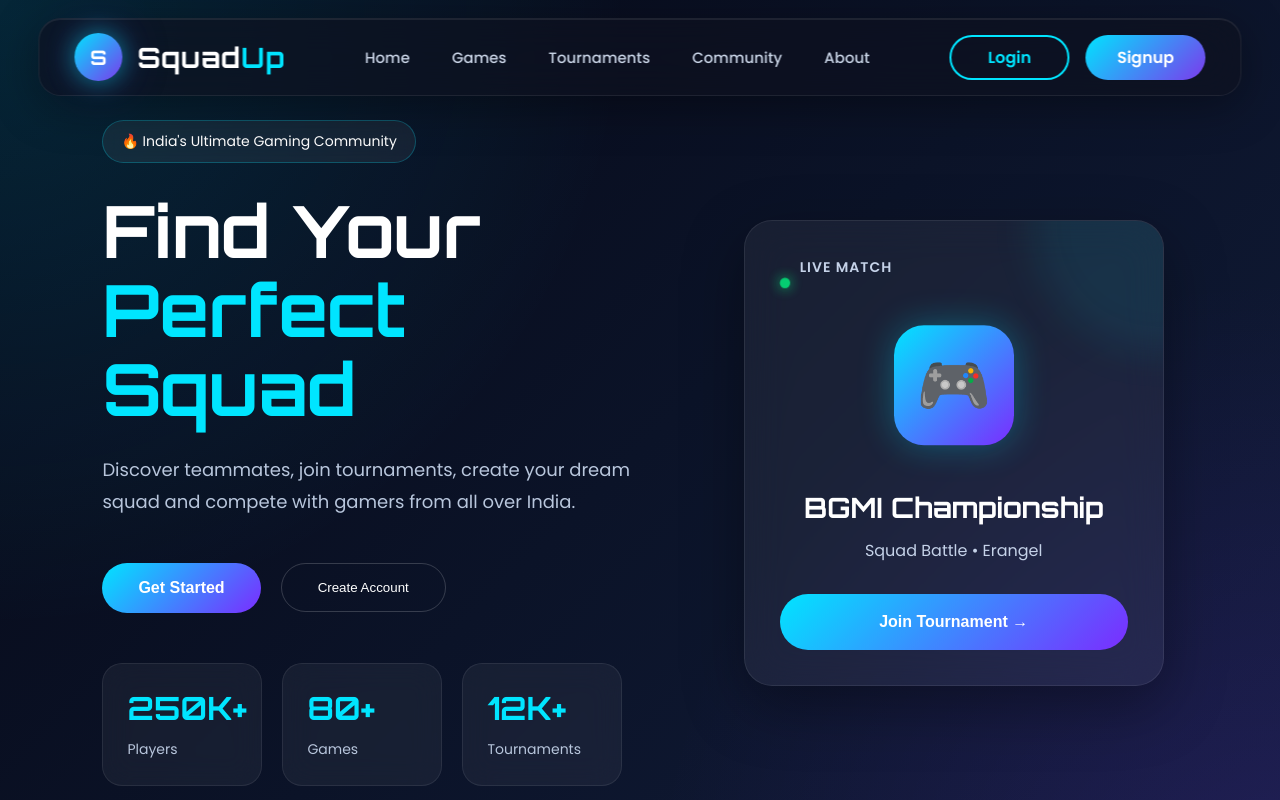
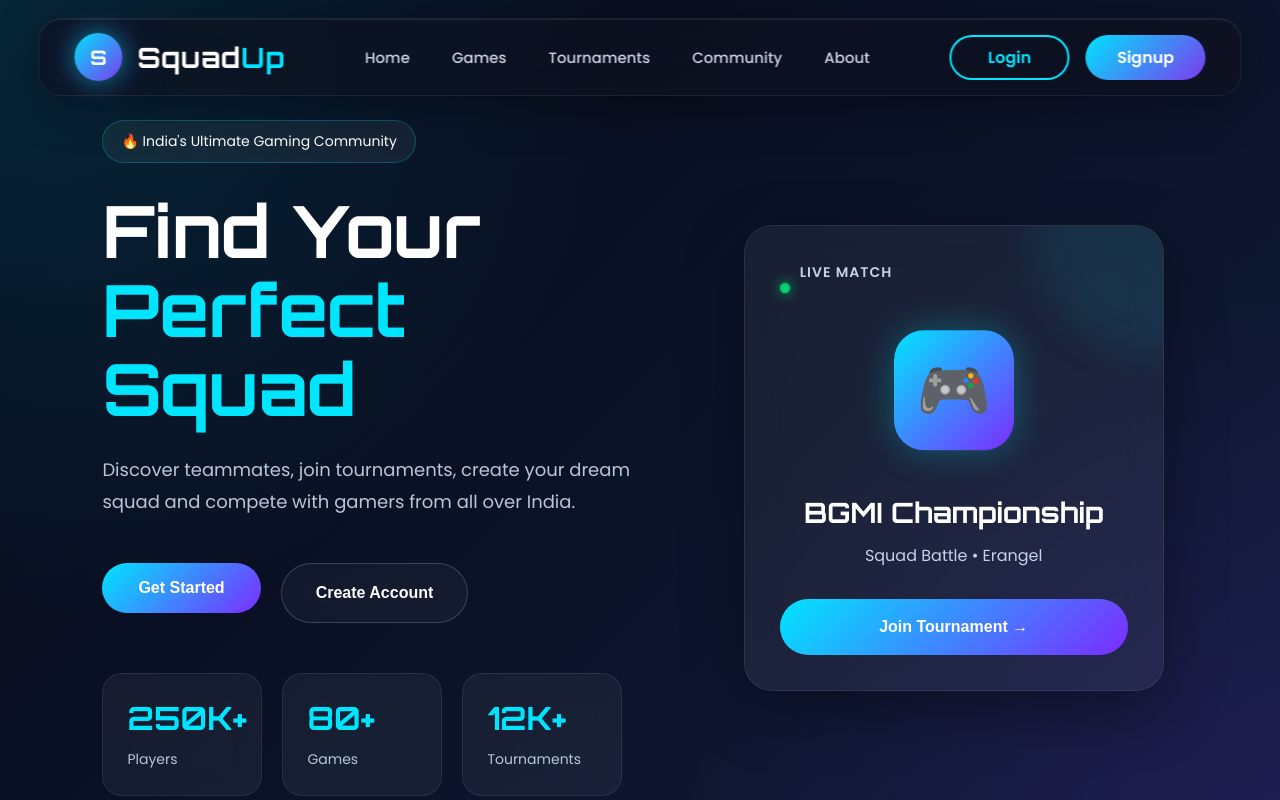
Before and after one commit to jyotisingh-1/squadup, a React (Vite) app in the folder client/: page / in a window 1280 px wide. Shown: the top 800 px of the page. Built offline with nearby package versions, Linux system fonts and the light colour scheme.

Commit message:
feat(profile)
complete profile editing and Firebase integration

```diff
--- a/client/src/pages/Login.jsx
+++ b/client/src/pages/Login.jsx
@@ -1,10 +1,13 @@
 import { useState } from "react";
 import { Eye, EyeOff } from "lucide-react";
 import { Link, useNavigate } from "react-router-dom";
-import { signInWithEmailAndPassword } from "firebase/auth";
+import {
+  signInWithEmailAndPassword,
+  sendPasswordResetEmail,
+} from "firebase/auth";
+
 import { auth } from "../firebase/firebase";
 import "../styles/login.css";
-import { sendPasswordResetEmail } from "firebase/auth";
 
 function Login() {
   const navigate = useNavigate();
@@ -16,6 +19,8 @@
 
   const [error, setError] = useState("");
   const [loading, setLoading] = useState(false);
+
+  /* ================= LOGIN ================= */
 
   const handleLogin = async (e) => {
     e.preventDefault();
@@ -72,10 +77,13 @@
       setLoading(false);
     }
   };
+
+  /* ================= FORGOT PASSWORD ================= */
+
   const handleForgotPassword = async () => {
 
     if (!email) {
-    toast.error("Please enter your email first.");
+      alert("Please enter your registered email first.");
       return;
     }
 
@@ -83,30 +91,36 @@
 
       await sendPasswordResetEmail(auth, email);
 
-    toast.success(
-      "Password reset link sent to your email 📧"
+      alert(
+        "Password reset link sent! 📧\nPlease check your email inbox."
       );
 
     } catch (error) {
 
+      console.error("Password reset error:", error);
+
       switch (error.code) {
 
-      case "auth/user-not-found":
-        toast.error("No account found with this email.");
+        case "auth/invalid-email":
+          alert("Please enter a valid email address.");
           break;
 
-      case "auth/invalid-email":
-        toast.error("Enter a valid email.");
+        case "auth/user-not-found":
+          alert("No account found with this email.");
+          break;
+
+        case "auth/too-many-requests":
+          alert("Too many requests. Please try again later.");
           break;
 
         default:
-        toast.error(error.message);
-
+          alert("Failed to send reset email: " + error.message);
       }
 
     }
 
   };
+
   return (
     <div className="auth-page">
 
@@ -122,6 +136,8 @@
 
         <form onSubmit={handleLogin}>
 
+          {/* EMAIL */}
+
           <div className="input-box">
 
             <input
@@ -134,6 +150,8 @@
 
           </div>
 
+          {/* PASSWORD */}
+
           <div className="input-box password-box">
 
             <input
@@ -143,17 +161,7 @@
               onChange={(e) => setPassword(e.target.value)}
               required
             />
-            <div className="forgot-password">
 
-               <button
-                  type="button"
-                  onClick={handleForgotPassword}
-                 >
-
-                Forgot Password?
-                </button>
-
-            </div>
             <span
               className="eye-icon"
               onClick={() => setShowPassword(!showPassword)}
@@ -167,6 +175,21 @@
 
           </div>
 
+          {/* FORGOT PASSWORD */}
+
+          <div className="forgot-password">
+
+            <button
+              type="button"
+              onClick={handleForgotPassword}
+            >
+              Forgot Password?
+            </button>
+
+          </div>
+
+          {/* ERROR */}
+
           {error && (
             <p
               className="error-msg"
@@ -179,6 +202,8 @@
               {error}
             </p>
           )}
+
+          {/* LOGIN BUTTON */}
 
           <button
             type="submit"
--- a/client/src/styles/hero.css
+++ b/client/src/styles/hero.css
@@ -96,18 +96,37 @@
     transform:translateY(-4px);
 }
 
-.secondary-btn{
-    padding:16px 36px;
-    border-radius:50px;
-    background:transparent;
-    color:white;
-    border:1px solid rgba(255,255,255,.18);
-    cursor:pointer;
-    transition:.35s;
+.secondary-btn {
+  height: 60px;
+  padding: 0 34px;
+
+  border-radius: 35px;
+  border: 1px solid rgba(255, 255, 255, 0.18);
+
+  background: rgba(255, 255, 255, 0.04);
+
+  color: #ffffff;
+
+  font-size: 16px;
+  font-weight: 600;
+
+  cursor: pointer;
+
+  transition: all 0.35s ease;
+
+  backdrop-filter: blur(10px);
 }
 
-.secondary-btn:hover{
-    border-color:#00e5ff;
+.secondary-btn:hover {
+  background: linear-gradient(135deg, #00e5ff, #7c3aed);
+
+  border-color: transparent;
+
+  transform: translateY(-4px);
+
+  box-shadow:
+    0 0 20px rgba(0, 229, 255, 0.25),
+    0 0 35px rgba(124, 58, 237, 0.2);
 }
 
 .hero-stats{
```
Lines whose indentation alone changed are shown as unchanged.
